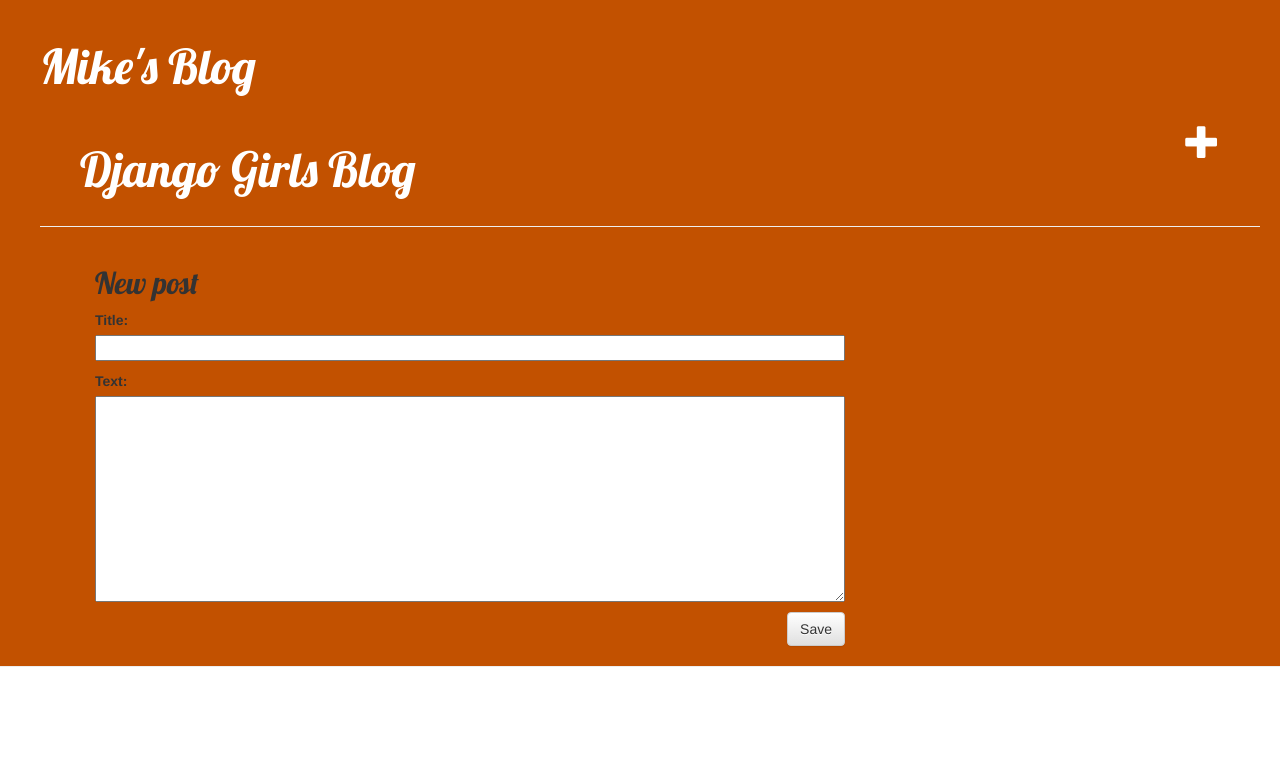
After one commit to MedApplive/djangogirls, a Django app: page /post/new/ in a window 1280 px wide. The commit adds this page. Shown: the top 779 px of the page. Run offline with Django 3.2, Linux system fonts and the light colour scheme; some libraries are stand-ins or nearby versions.

Commit message:
Added views to create/edit blog post inside the site.

```diff
--- /dev/null
+++ b/blog/forms.py
@@ -0,0 +1,10 @@
+from django import forms
+
+from .models import Post
+
+
+class PostForm(forms.ModelForm):
+
+    class Meta:
+        model = Post
+        fields = ('title', 'text',)
--- a/blog/templates/blog/base.html
+++ b/blog/templates/blog/base.html
@@ -10,6 +10,16 @@
  <body>
     <div class="page-header">
         <h1><a href="/">Mike's Blog</a></h1>
+
+         <link rel="stylesheet" href="//maxcdn.bootstrapcdn.com/bootstrap/3.2.0/css/bootstrap.min.css">
+        <link rel="stylesheet" href="//maxcdn.bootstrapcdn.com/bootstrap/3.2.0/css/bootstrap-theme.min.css">
+        <link href='//fonts.googleapis.com/css?family=Lobster&subset=latin,latin-ext' rel='stylesheet' type='text/css'>
+        <link rel="stylesheet" href="{% static 'css/blog.css' %}">
+    </head>
+    <body>
+        <div class="page-header">
+            <a href="{% url 'post_new' %}" class="top-menu"><span class="glyphicon glyphicon-plus"></span></a>
+            <h1><a href="/">Django Girls Blog</a></h1>
         </div>
         <div class="content container">
             <div class="row">
--- a/blog/templates/blog/post_detaIL.html
+++ b/blog/templates/blog/post_detaIL.html
@@ -7,6 +7,9 @@
                 {{ post.published_date }}
             </div>
         {% endif %}
+        {% if user.is_authenticated %}
+     <a class="btn btn-default" href="{% url 'post_edit' pk=post.pk %}"><span class="glyphicon glyphicon-pencil"></span></a>
+{% endif %}
         <h2>{{ post.title }}</h2>
         <p>{{ post.text|linebreaksbr }}</p>
     </div>
--- /dev/null
+++ b/blog/templates/blog/post_edit.html
@@ -0,0 +1,9 @@
+{% extends 'blog/base.html' %}
+
+{% block content %}
+    <h2>New post</h2>
+    <form method="POST" class="post-form">{% csrf_token %}
+        {{ form.as_p }}
+        <button type="submit" class="save btn btn-default">Save</button>
+    </form>
+{% endblock %}
--- a/blog/urls.py
+++ b/blog/urls.py
@@ -5,4 +5,5 @@
 urlpatterns = [
     path('', views.post_list, name='post_list'),
     path('post/<int:pk>/', views.post_detail, name='post_detail'),
+    path('post/new/', views.post_new, name='post_new'),
 ]
--- a/blog/views.py
+++ b/blog/views.py
@@ -1,7 +1,8 @@
-from django.shortcuts import render
+
 from django.utils import timezone
 from .models import Post
 from django.shortcuts import render, get_object_or_404
+from .forms import PostForm
 # Create your views here.
 
 
@@ -13,3 +14,41 @@
 def post_detail(request, pk):
     post = get_object_or_404(Post, pk=pk)
     return render(request, 'blog/post_detail.html', {'post': post})
+
+
+def post_new(request):
+    form = PostForm()
+    return render(request, 'blog/post_edit.html', {'form': form})
+
+
+def post_new(request):
+    form = PostForm()
+    return render(request, 'blog/post_edit.html', {'form': form})
+
+
+def post_new(request):
+    if request.method == "POST":
+        form = PostForm(request.POST)
+        if form.is_valid():
+            post = form.save(commit=False)
+            post.author = request.user
+            post.published_date = timezone.now()
+            post.save()
+            return redirect('post_detail', pk=post.pk)
+    else:
+        form = PostForm()
+    return render(request, 'blog/post_edit.html', {'form': form})
+
+def post_edit(request, pk):
+    post = get_object_or_404(Post, pk=pk)
+    if request.method == "POST":
+        form = PostForm(request.POST, instance=post)
+        if form.is_valid():
+            post = form.save(commit=False)
+            post.author = request.user
+            post.published_date = timezone.now()
+            post.save()
+            return redirect('post_detail', pk=post.pk)
+    else:
+        form = PostForm(instance=post)
+    return render(request, 'blog/post_edit.html', {'form': form})
```
Lines whose indentation alone changed are shown as unchanged.
